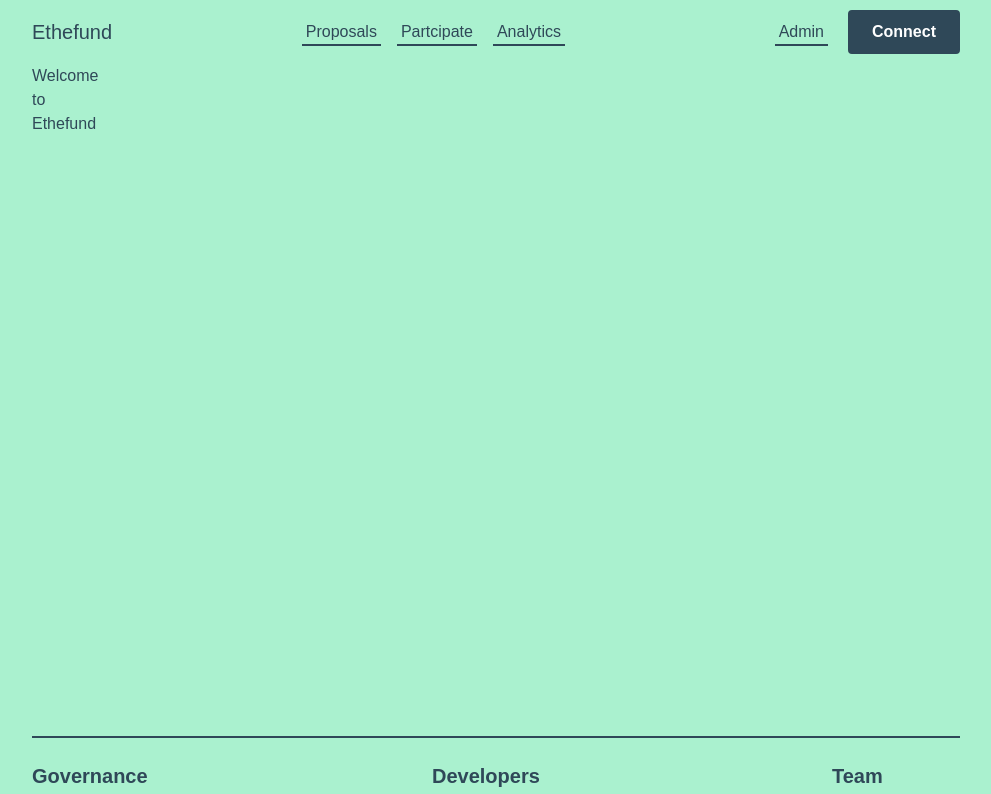
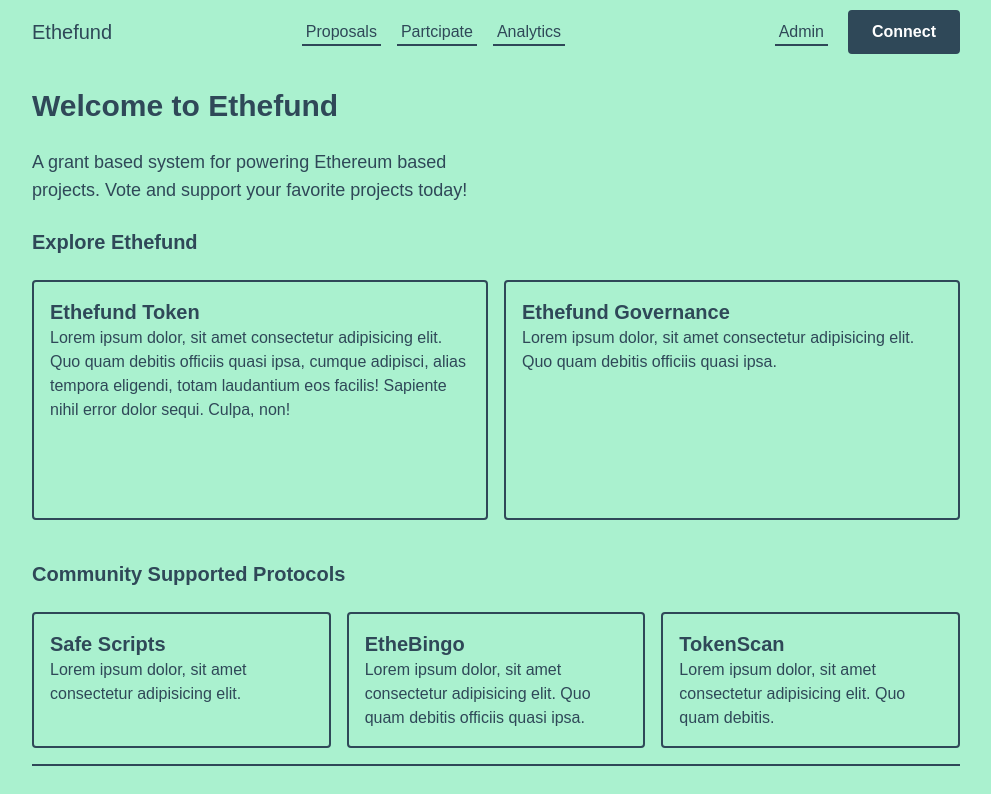
Before and after one commit to GlitchicaL/ethefund-interface, a Next.js app: page / in a window 1280 px wide. Shown: the top 794 px of the page, without its empty margins (144-1135 px from the left). Built offline with nearby package versions, Linux system fonts and the light colour scheme; a web font is replaced by a local one.

Commit message:
Add basic home layout

```diff
--- a/app/components/Footer.tsx
+++ b/app/components/Footer.tsx
@@ -9,7 +9,7 @@ export default function Header() {
   return (
     <footer className='col-span-full min-h-[8dvh] border-t-2 border-bluewood-300 pt-6'>
       <div className='flex justify-between mb-12'>
-        <div className="min-w-32">
+        <div className='min-w-32'>
           <p className='text-xl font-bold'>Governance</p>
           <ul>
             <li className='my-4'><a href="#">Proposals</a></li>
@@ -18,7 +18,7 @@ export default function Header() {
           </ul>
         </div>
 
-        <div className="min-w-32">
+        <div className='min-w-32'>
           <p className='text-xl font-bold'>Developers</p>
           <ul>
             <li className='my-4'><a href="#">Documentation</a></li>
@@ -27,7 +27,7 @@ export default function Header() {
           </ul>
         </div>
 
-        <div className="min-w-32">
+        <div className='min-w-32'>
           <p className='text-xl font-bold'>Team</p>
           <ul>
             <li className='my-4'><a href="#">About</a></li>
--- a/app/page.tsx
+++ b/app/page.tsx
@@ -6,11 +6,62 @@ import Footer from './components/Footer'
 
 export default function Home() {
   return (
-    <main className='container relative max-w-screen-lg mx-auto grid grid-cols-12 auto-rows-min px-12'>
+    <main className="container relative max-w-screen-lg mx-auto grid grid-cols-12 auto-rows-min px-12">
       <Header />
 
-      <div className='min-h-[84dvh]'>
-        <h1 className='col-span-full'>Welcome to Ethefund</h1>
+      <div className="col-span-full min-h-[84dvh] grid grid-cols-12">
+        <div className='col-span-full md:col-span-6'>
+          <h1 className='text-3xl font-bold my-6'>Welcome to Ethefund</h1>
+          <p className='text-lg'>A grant based system for powering Ethereum based projects. Vote and support your favorite projects today!</p>
+        </div>
+
+        <div className='col-span-full mb-4'>
+          <h2 className='text-xl font-bold my-6'>Explore Ethefund</h2>
+          <div className='flex flex-wrap gap-4'>
+            <div className='flex-1 min-w-60 min-h-60 border-2 border-bluewood-300 rounded p-4'>
+              <h2 className='text-xl font-bold'>Ethefund Token</h2>
+              <p>
+                Lorem ipsum dolor, sit amet consectetur adipisicing elit.
+                Quo quam debitis officiis quasi ipsa, cumque adipisci, alias
+                tempora eligendi, totam laudantium eos facilis! Sapiente
+                nihil error dolor sequi. Culpa, non!
+              </p>
+            </div>
+            <div className='flex-1 min-w-60 min-h-60 border-2 border-bluewood-300 rounded p-4'>
+              <h2 className='text-xl font-bold'>Ethefund Governance</h2>
+              <p>
+                Lorem ipsum dolor, sit amet consectetur adipisicing elit.
+                Quo quam debitis officiis quasi ipsa.
+              </p>
+            </div>
+          </div>
+        </div>
+
+        <div className='col-span-full mb-4'>
+          <h2 className='text-xl font-bold my-6'>Community Supported Protocols</h2>
+          <div className='flex flex-wrap gap-4'>
+            <div className='flex-1 min-w-60 min-h-32 border-2 border-bluewood-300 rounded p-4'>
+              <h2 className='text-xl font-bold'>Safe Scripts</h2>
+              <p>
+                Lorem ipsum dolor, sit amet consectetur adipisicing elit.
+              </p>
+            </div>
+            <div className='flex-1 min-w-60 min-h-32 border-2 border-bluewood-300 rounded p-4'>
+              <h2 className='text-xl font-bold'>EtheBingo</h2>
+              <p>
+                Lorem ipsum dolor, sit amet consectetur adipisicing elit.
+                Quo quam debitis officiis quasi ipsa.
+              </p>
+            </div>
+            <div className='flex-1 min-w-60 min-h-32 border-2 border-bluewood-300 rounded p-4'>
+              <h2 className='text-xl font-bold'>TokenScan</h2>
+              <p>
+                Lorem ipsum dolor, sit amet consectetur adipisicing elit.
+                Quo quam debitis.
+              </p>
+            </div>
+          </div>
+        </div>
       </div>
 
       <Footer />
```
